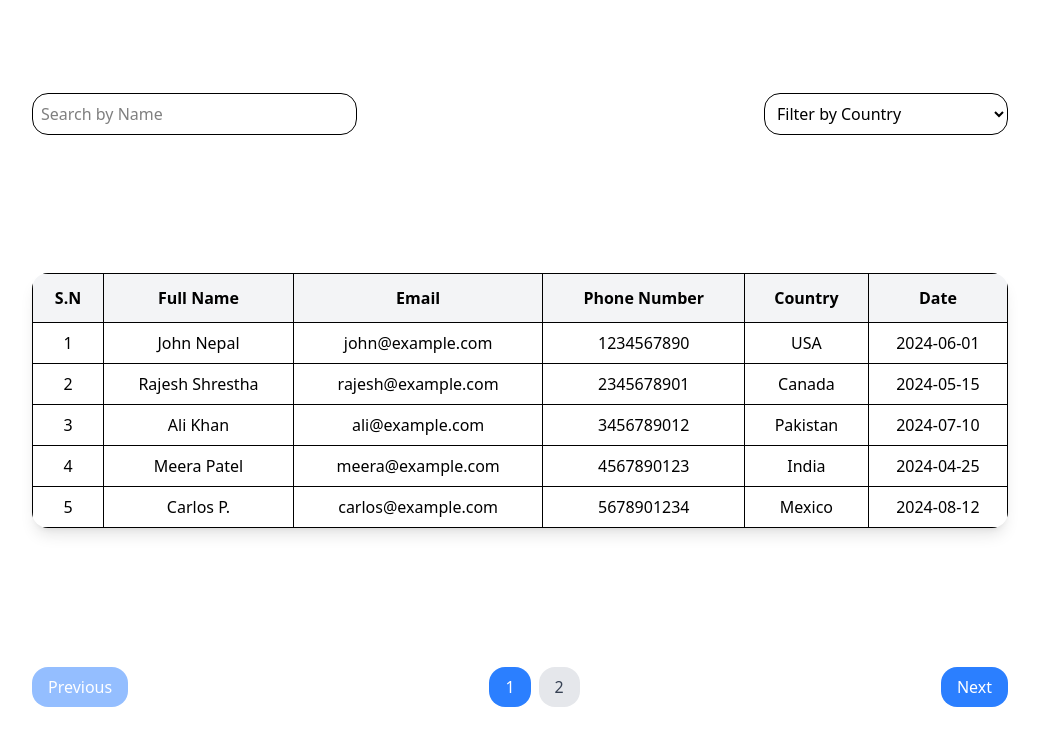
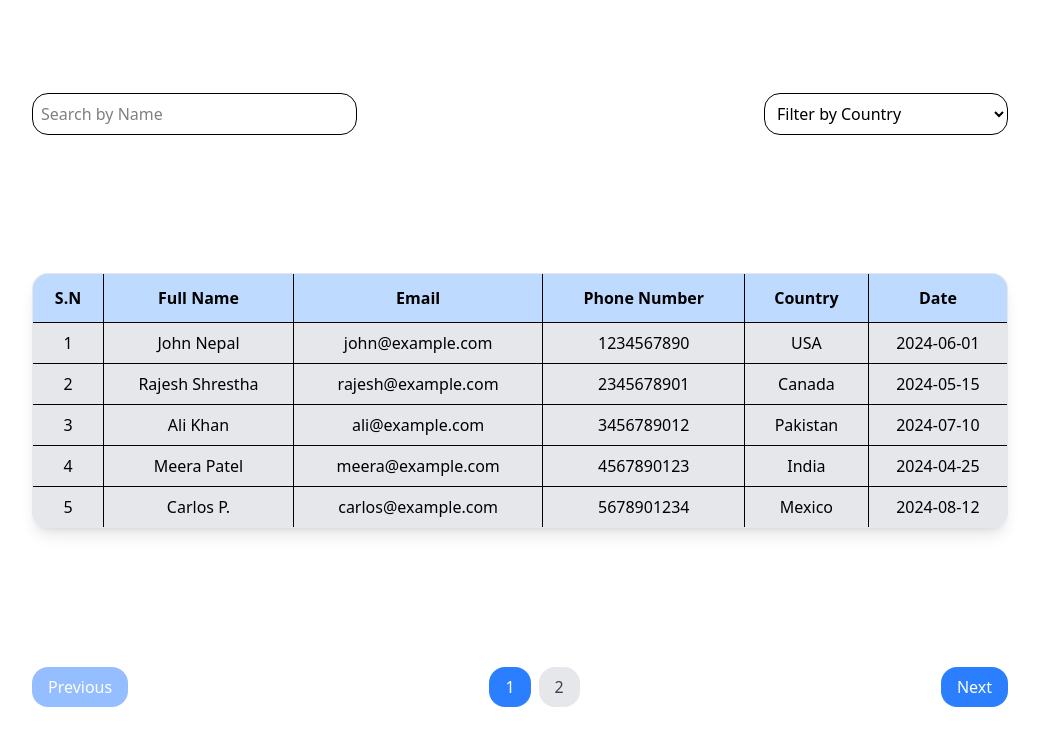
Before and after one commit to NilimaSardar/Intern_Task, a React (Vite) app in the folder 02_tailwindTable/: page / in a window 1280 px wide. Shown: the top 746 px of the page, without its empty margins (120-1159 px from the left). Built offline with nearby package versions, Linux system fonts and the light colour scheme.

Commit message:
changed the color of the table

```diff
--- a/02_tailwindTable/src/components/DataTable.jsx
+++ b/02_tailwindTable/src/components/DataTable.jsx
@@ -75,12 +75,12 @@ export default function DataTable() {
         </select>
       </div>
 
-      <table className="w-full border-collapse rounded-2xl overflow-hidden shadow-lg">
-        <thead className="bg-gray-100">
+      <table className="w-full  bg-gray-200 border border-collapse rounded-2xl overflow-hidden shadow-lg">
+        <thead className="bg-blue-200 border">
           <tr>
             <th className="p-3 border">S.N</th>
             <th
-              className="p-3 border cursor-pointer hover:bg-gray-200"
+              className="p-3 border cursor-pointer hover:bg-blue-300"
               onClick={() => requestSort("fullName")}
             >
               Full Name {sortConfig.key === "fullName" ? (sortConfig.direction === "asc" ? "▲" : "▼") : ""}
@@ -89,7 +89,7 @@ export default function DataTable() {
             <th className="p-3 border">Phone Number</th>
             <th className="p-3 border">Country</th>
             <th
-              className="p-3 border cursor-pointer hover:bg-gray-200"
+              className="p-3 border cursor-pointer hover:bg-blue-300"
               onClick={() => requestSort("date")}
             >
               Date {sortConfig.key === "date" ? (sortConfig.direction === "asc" ? "▲" : "▼") : ""}
```
